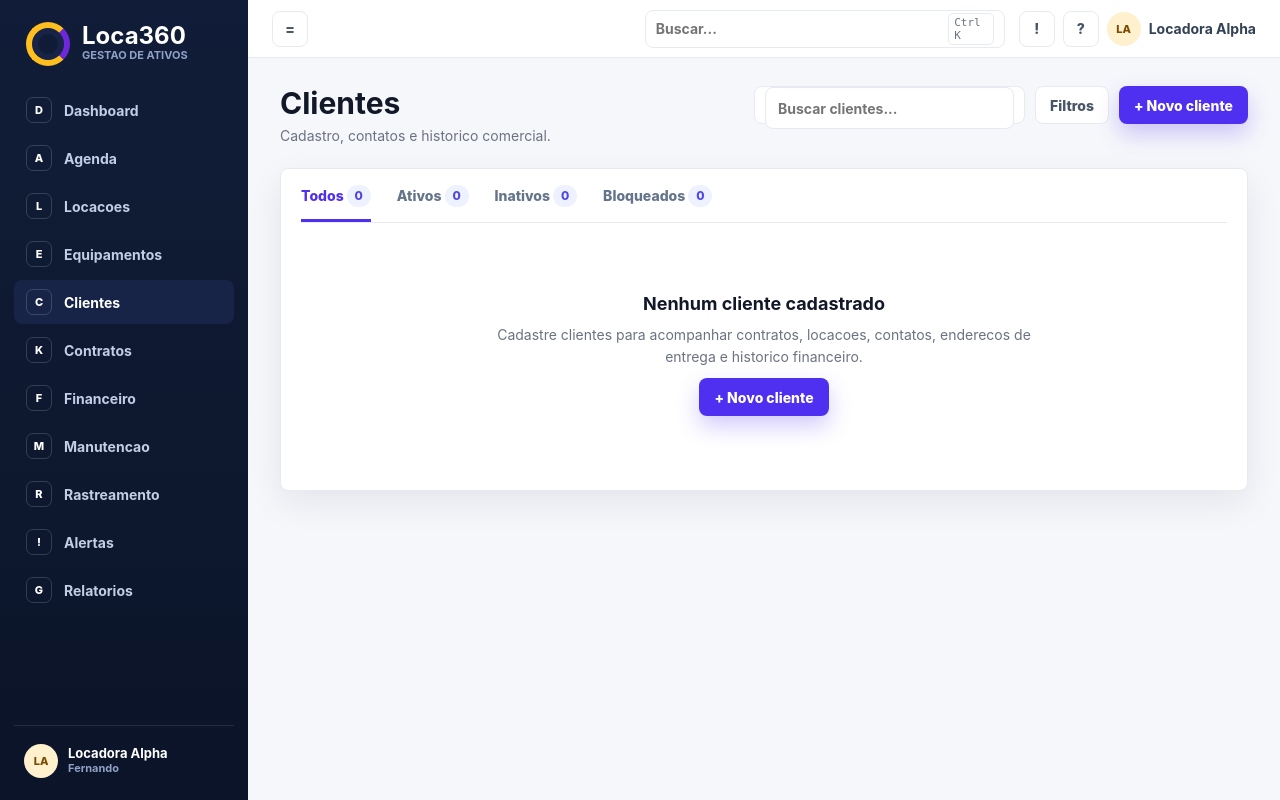
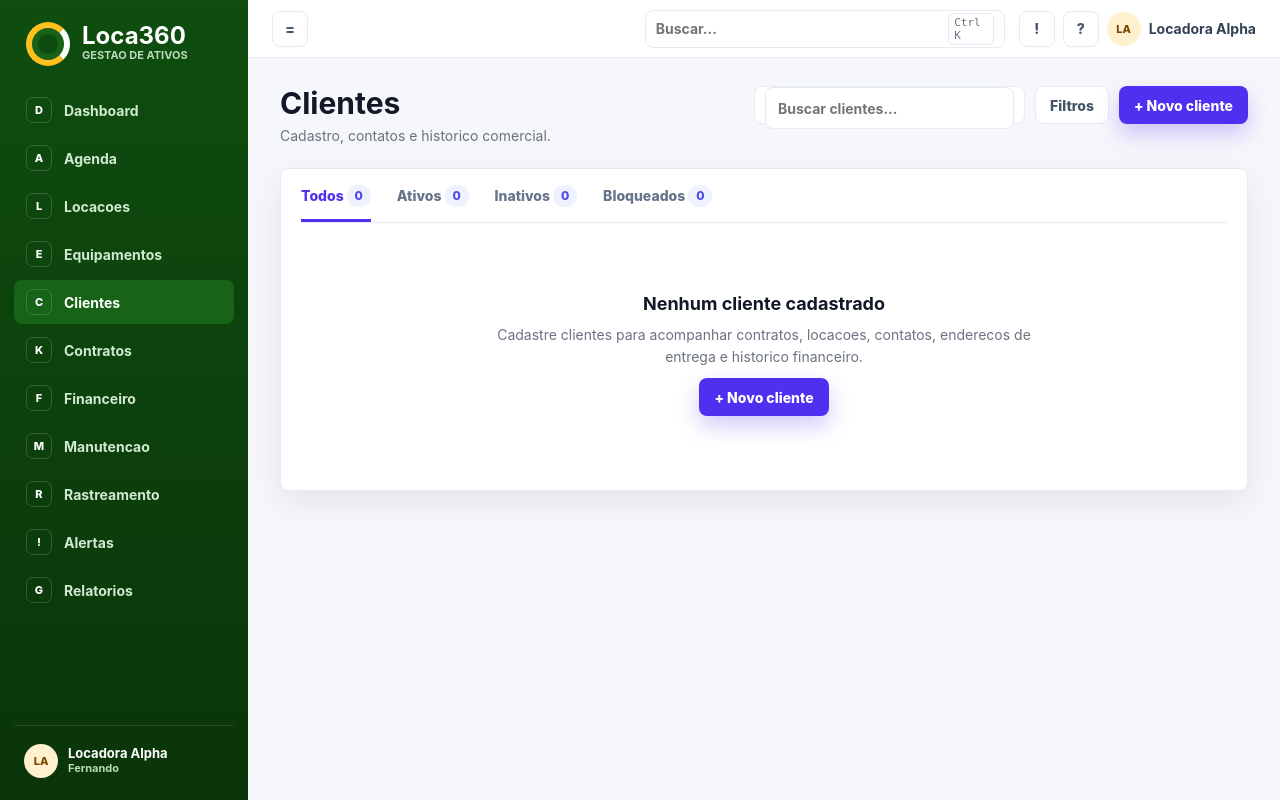
Before and after one commit to 95Caique/SGA---Sistema-de-Gest-o-de-ativos, a Django app: page /clientes/ in a window 1280 px wide. Run offline with Django 5.2, Linux system fonts and the light colour scheme; data that the repository does not hold is empty.

Commit message:
FEATURE: Correção na cor da sidebar a pedido do cliente

```diff
--- a/static/css/app.css
+++ b/static/css/app.css
@@ -4,8 +4,8 @@
     --panel-border: #e7eaf2;
     --text: #121827;
     --muted: #6b7280;
-    --sidebar: #0e1830;
-    --sidebar-soft: #172447;
+    --sidebar: #0F4D0F;
+    --sidebar-soft: #176317;
     --primary: #4f2ff0;
     --primary-soft: #ece9ff;
     --success: #16a34a;
@@ -49,8 +49,8 @@ select {
     display: flex;
     width: 248px;
     flex-direction: column;
-    background: linear-gradient(180deg, #111d38 0%, #0b1428 100%);
-    color: #dbe4ff;
+    background: linear-gradient(180deg, #0F4D0F 0%, #0a350a 100%);
+    color: #dff3df;
     padding: 22px 14px;
 }
 
@@ -72,7 +72,7 @@ select {
 .brand small,
 .sidebar-footer small {
     display: block;
-    color: #8fa1c7;
+    color: #b8dcb8;
     font-size: 11px;
     font-weight: 700;
     line-height: 1.4;
@@ -82,9 +82,9 @@ select {
     width: 44px;
     height: 44px;
     border: 6px solid #ffbf1f;
-    border-right-color: #6d28d9;
+    border-right-color: #ffffff;
     border-radius: 50%;
-    box-shadow: inset 0 0 0 6px #172447;
+    box-shadow: inset 0 0 0 6px #176317;
 }
 
 .nav-list {
@@ -98,7 +98,7 @@ select {
     gap: 12px;
     min-height: 44px;
     border-radius: 8px;
-    color: #c3cde5;
+    color: #d0ead0;
     font-weight: 650;
     padding: 0 12px;
 }
--- a/templates/base.html
+++ b/templates/base.html
@@ -5,7 +5,7 @@
     <meta charset="utf-8">
     <meta name="viewport" content="width=device-width, initial-scale=1">
     <title>{{ page_title }} | Loca360</title>
-    <link rel="stylesheet" href="{% static 'css/app.css' %}?v=20260701-inputs">
+    <link rel="stylesheet" href="{% static 'css/app.css' %}?v=20260702-green-nav">
 </head>
 <body>
     <aside class="sidebar">
```
